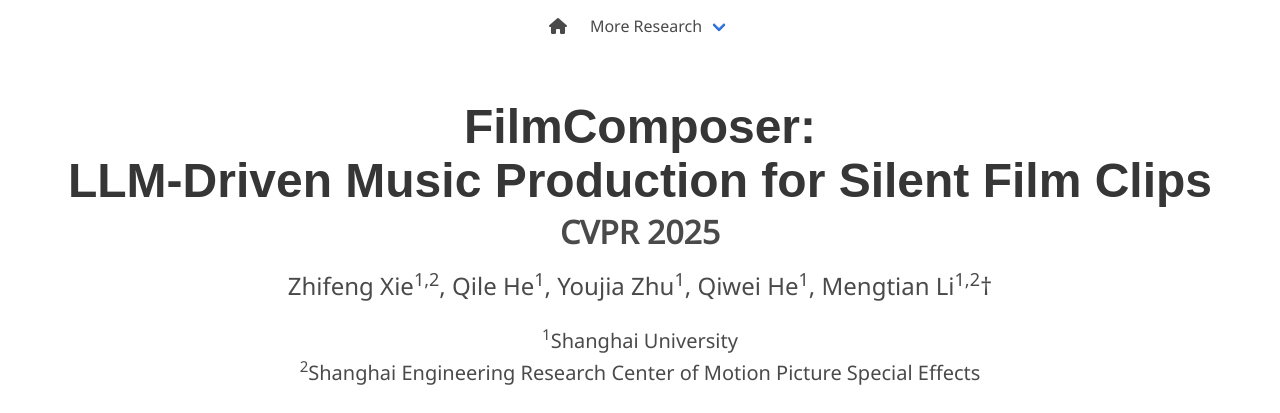
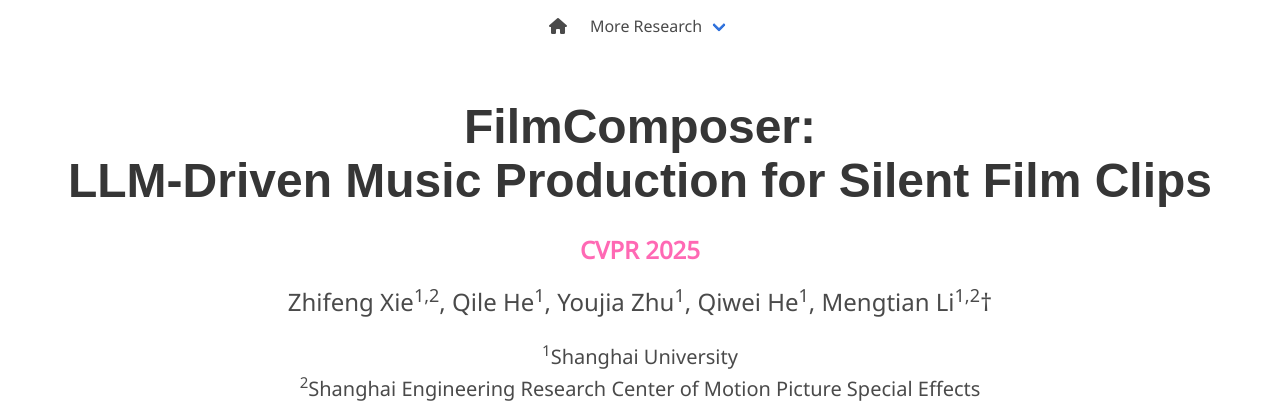
Before and after one commit to Apple-jun/FilmComposer.github.io, a plain HTML site: page index.html in a window 1280 px wide. Shown: the top 413 px of the page. Drawn offline with nearby package versions, Linux system fonts and the light colour scheme; some icons are missing; a web font is replaced by a local one.

Commit message:
Update index.html

```diff
--- a/index.html
+++ b/index.html
@@ -98,9 +98,9 @@
         </h1>
 
          <!-- 新增的会议信息 -->
-        <div class="subtitle is-3 has-text-centered has-text-weight-bold has-text-pink mb-3">
-          CVPR 2025
-        </div>
+         <div class="conference-info has-text-centered mb-3" style="font-size: 1.5rem; font-weight: 700; color: #FF69B4;">
+           CVPR 2025
+         </div>
 
         <!-- 新增的作者和单位信息 -->
         <div class="author-info has-text-centered mt-4 mb-5">
```
